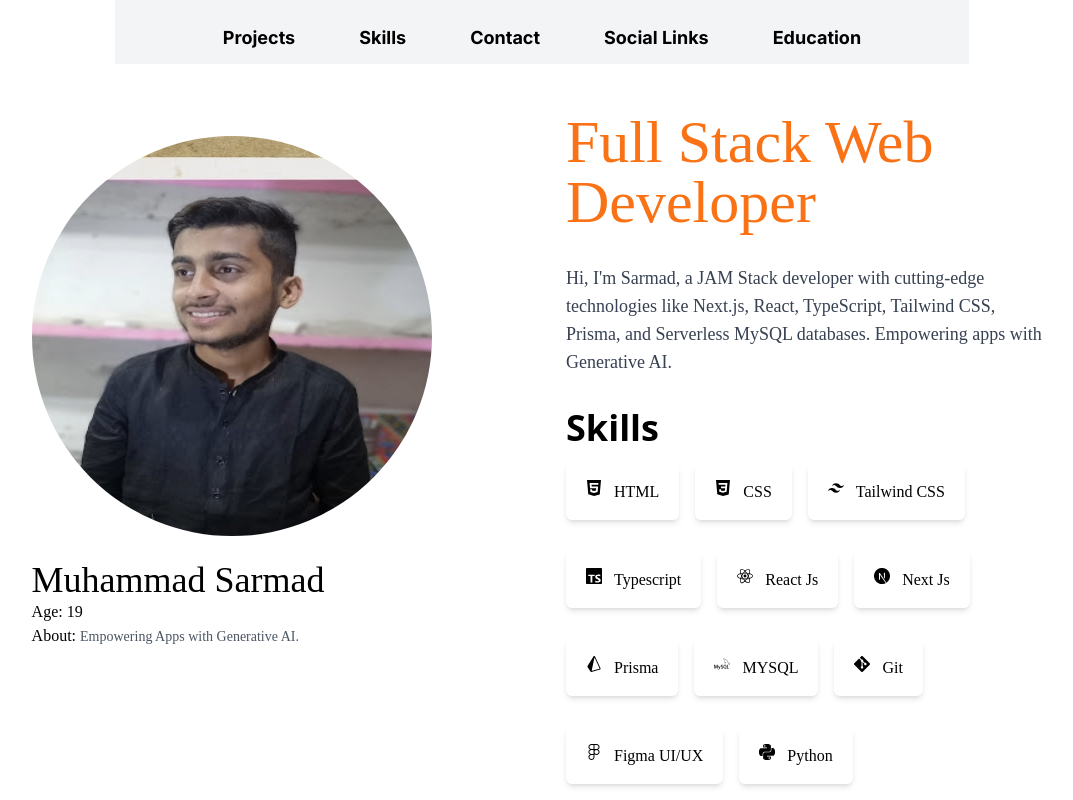
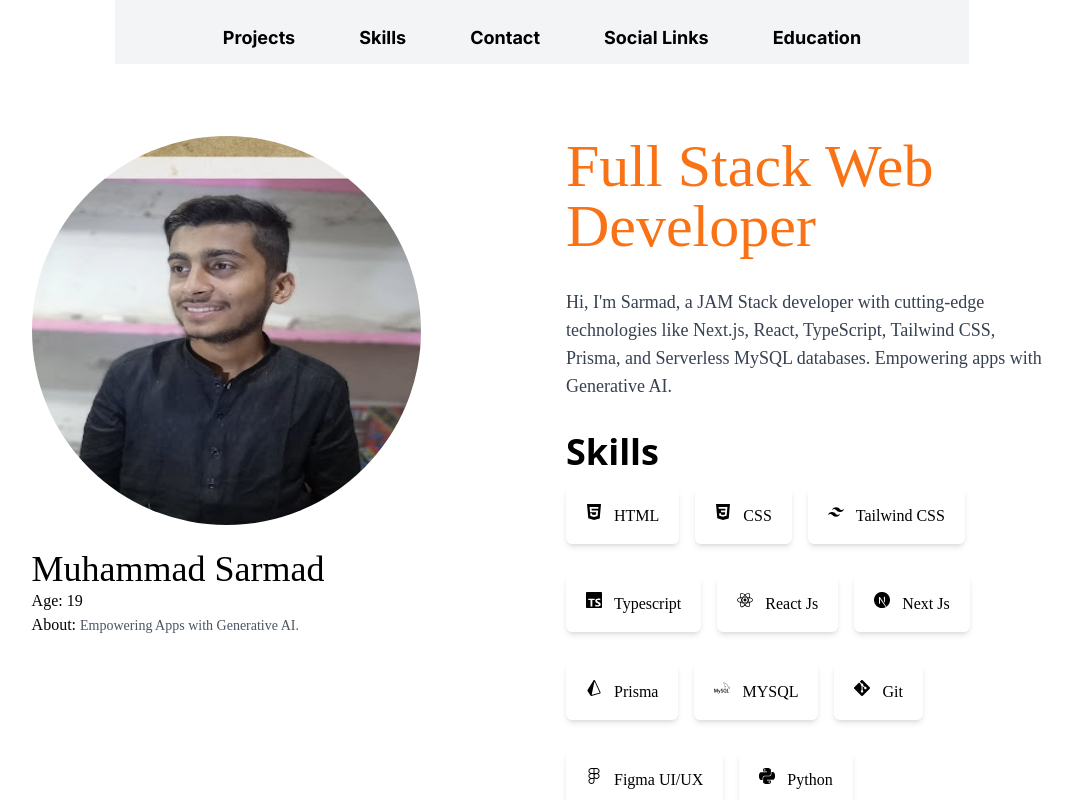
Before and after one commit to Sarmad426/Portfolio-Template, a Next.js app: page / in a window 1280 px wide. Shown: the top 800 px of the page, without its empty margins (98-1171 px from the left). Built offline with nearby package versions, Linux system fonts and the light colour scheme.

Commit message:
Added margin on various sections

```diff
--- a/src/components/protfolio.tsx
+++ b/src/components/protfolio.tsx
@@ -23,7 +23,7 @@ const Protfolio = () => {
   return (
     <div className="h-screen w-screen text-black">
       {/* Home */}
-      <div className="lg:flex lg:flex-row lg:items-start md:items-center md:justify-center md:flex md:flex-col sm:flex sm:flex-col sm:justify-center sm:items-center justify-center items-center space-x-12 m-8 mt-12">
+      <div className="lg:flex lg:flex-row lg:items-start md:items-center md:justify-center md:flex md:flex-col sm:flex sm:flex-col sm:justify-center sm:items-center justify-center items-center space-x-12 m-8 mt-12 gap-y-12">
         {/* Personal Details */}
         <div className="lg:w-2/5 md:w-[80%] sm:w-3/4 w-full">
           <div>
@@ -33,7 +33,7 @@ const Protfolio = () => {
                   <Image
                     src={data.image}
                     alt={`${data.name}, "Image"`}
-                    className="aspect-square object-center rounded-[100%] lg:w-[400px] lg:h-[400px] md:w-2/4 flex-shrink-0 w-screen my-6"
+                    className="aspect-square object-center rounded-[100%] lg:w-4/5 md:w-2/4 flex-shrink-0 w-screen my-6"
                   />
                   <h3 className="md:text-4xl text-2xl font-medium">
                     {data.name}
@@ -58,7 +58,7 @@ const Protfolio = () => {
             {bio.map((data) => {
               return (
                 <div key={data.role}>
-                  <h1 className="text-6xl font-medium text-orange-500">
+                  <h1 className="text-6xl font-medium text-orange-500 my-6">
                     {data.role}
                   </h1>
                   <p className="text-gray-700 text-lg my-8">{data.bio}</p>
```
